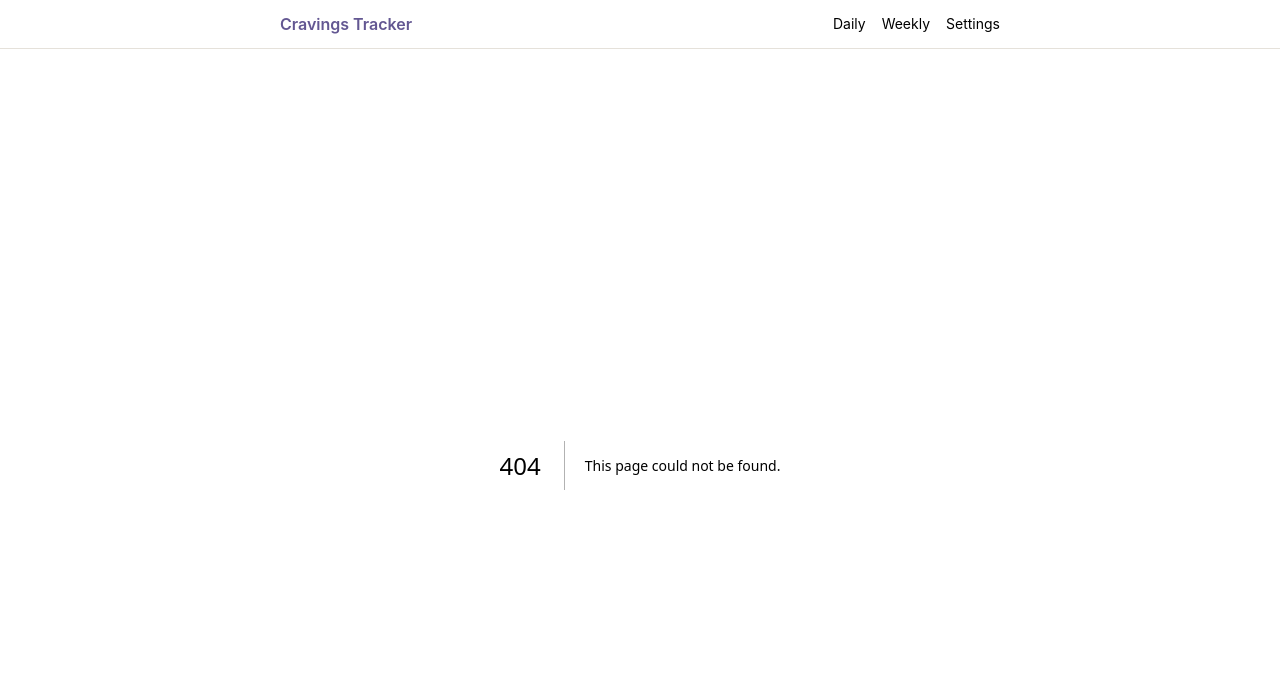
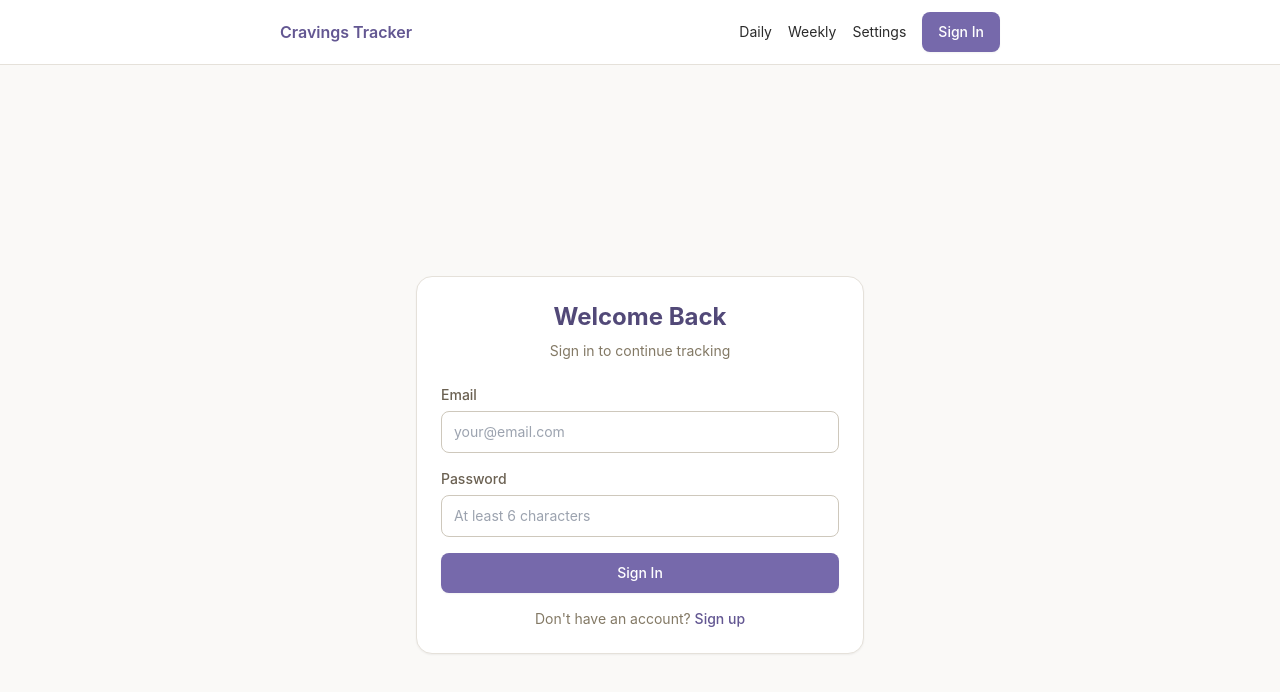
Before and after one commit to wtvares/Sugar-Tracker, a Next.js app: page /auth/signin in a window 1280 px wide. Before the commit this address had no page. Shown: the top 692 px of the page. Built offline with nearby package versions, Linux system fonts and the light colour scheme; no server answers.

Commit message:
Add login

```diff
--- /dev/null
+++ b/app/api/auth/[...nextauth]/route.ts
@@ -0,0 +1,101 @@
+import NextAuth from 'next-auth'
+import CredentialsProvider from 'next-auth/providers/credentials'
+import { createClient } from '@supabase/supabase-js'
+import { z } from 'zod'
+
+const supabase = createClient(
+  process.env.NEXT_PUBLIC_SUPABASE_URL!,
+  process.env.SUPABASE_SERVICE_ROLE_KEY!
+)
+
+const loginSchema = z.object({
+  email: z.string().email(),
+  password: z.string().min(6),
+})
+
+export const authOptions = {
+  providers: [
+    CredentialsProvider({
+      name: 'Credentials',
+      credentials: {
+        email: { label: 'Email', type: 'email' },
+        password: { label: 'Password', type: 'password' }
+      },
+      async authorize(credentials) {
+        if (!credentials?.email || !credentials?.password) {
+          return null
+        }
+
+        try {
+          const parsed = loginSchema.parse(credentials)
+
+          // Check if user exists
+          const { data: user, error: fetchError } = await supabase
+            .from('users')
+            .select('*')
+            .eq('email', parsed.email)
+            .single()
+
+          if (fetchError || !user) {
+            // Try to create new user
+            const { data: newUser, error: createError } = await supabase
+              .from('users')
+              .insert({
+                email: parsed.email,
+                password_hash: parsed.password, // In production, hash this!
+                created_at: new Date().toISOString()
+              })
+              .select()
+              .single()
+
+            if (createError || !newUser) {
+              return null
+            }
+
+            // Verify password (in production, use bcrypt)
+            if (newUser.password_hash === parsed.password) {
+              return {
+                id: newUser.id,
+                email: newUser.email,
+              }
+            }
+            return null
+          }
+
+          // Verify password (in production, use bcrypt)
+          if (user.password_hash === parsed.password) {
+            return {
+              id: user.id,
+              email: user.email,
+            }
+          }
+
+          return null
+        } catch {
+          return null
+        }
+      }
+    })
+  ],
+  pages: {
+    signIn: '/auth/signin',
+  },
+  callbacks: {
+    async jwt({ token, user }) {
+      if (user) {
+        token.id = user.id
+      }
+      return token
+    },
+    async session({ session, token }) {
+      if (session.user) {
+        session.user.id = token.id as string
+      }
+      return session
+    },
+  },
+  secret: process.env.NEXTAUTH_SECRET,
+}
+
+const handler = NextAuth(authOptions)
+export { handler as GET, handler as POST }
--- /dev/null
+++ b/app/auth/signin/page.tsx
@@ -0,0 +1,125 @@
+'use client'
+import { useState } from 'react'
+import { signIn } from 'next-auth/react'
+import { useRouter } from 'next/navigation'
+import { useForm } from 'react-hook-form'
+import { zodResolver } from '@hookform/resolvers/zod'
+import { z } from 'zod'
+import Link from 'next/link'
+
+const schema = z.object({
+  email: z.string().email('Invalid email address'),
+  password: z.string().min(6, 'Password must be at least 6 characters'),
+})
+
+type FormData = z.infer<typeof schema>
+
+export default function SignInPage() {
+  const router = useRouter()
+  const [isSignUp, setIsSignUp] = useState(false)
+  const [error, setError] = useState('')
+  const { register, handleSubmit, formState: { errors, isSubmitting } } = useForm<FormData>({
+    resolver: zodResolver(schema)
+  })
+
+  const onSubmit = async (data: FormData) => {
+    setError('')
+    try {
+      const result = await signIn('credentials', {
+        email: data.email,
+        password: data.password,
+        redirect: false,
+      })
+
+      if (result?.error) {
+        setError('Invalid email or password')
+      } else {
+        router.push('/')
+        router.refresh()
+      }
+    } catch (err) {
+      setError('Something went wrong. Please try again.')
+    }
+  }
+
+  return (
+    <div className="min-h-screen flex items-center justify-center px-4 pb-24 md:pb-8">
+      <div className="section max-w-md w-full">
+        <div className="text-center mb-6">
+          <h1 className="text-2xl font-bold text-lavender-800 mb-2">
+            {isSignUp ? 'Create Account' : 'Welcome Back'}
+          </h1>
+          <p className="text-sm text-warmgray-600">
+            {isSignUp ? 'Sign up to start tracking your cravings' : 'Sign in to continue tracking'}
+          </p>
+        </div>
+
+        <form onSubmit={handleSubmit(onSubmit)} className="space-y-4">
+          {error && (
+            <div className="bg-red-50 border border-red-200 text-red-700 px-4 py-3 rounded-lg text-sm">
+              {error}
+            </div>
+          )}
+
+          <div>
+            <label className="label">Email</label>
+            <input
+              type="email"
+              className="input"
+              {...register('email')}
+              placeholder="your@email.com"
+            />
+            {errors.email && (
+              <p className="text-red-600 text-xs mt-1">{errors.email.message}</p>
+            )}
+          </div>
+
+          <div>
+            <label className="label">Password</label>
+            <input
+              type="password"
+              className="input"
+              {...register('password')}
+              placeholder="At least 6 characters"
+            />
+            {errors.password && (
+              <p className="text-red-600 text-xs mt-1">{errors.password.message}</p>
+            )}
+          </div>
+
+          <button
+            type="submit"
+            disabled={isSubmitting}
+            className="btn btn-primary w-full"
+          >
+            {isSubmitting ? 'Signing in...' : (isSignUp ? 'Sign Up' : 'Sign In')}
+          </button>
+        </form>
+
+        <div className="mt-4 text-center text-sm text-warmgray-600">
+          {isSignUp ? (
+            <>
+              Already have an account?{' '}
+              <button
+                onClick={() => setIsSignUp(false)}
+                className="text-lavender-700 hover:underline font-medium"
+              >
+                Sign in
+              </button>
+            </>
+          ) : (
+            <>
+              Don't have an account?{' '}
+              <button
+                onClick={() => setIsSignUp(true)}
+                className="text-lavender-700 hover:underline font-medium"
+              >
+                Sign up
+              </button>
+            </>
+          )}
+        </div>
+      </div>
+    </div>
+  )
+}
--- a/app/layout.tsx
+++ b/app/layout.tsx
@@ -1,6 +1,8 @@
 import './globals.css'
 import NavBar from '@/components/NavBar'
 import Link from 'next/link'
+import { Providers } from './providers'
+import UserMenu from '@/components/UserMenu'
 
 export const metadata = {
   title: 'Cravings & Emotions Tracker',
@@ -11,18 +13,21 @@ export default function RootLayout({ children }: { children: React.ReactNode })
   return (
     <html lang="en">
       <body>
+        <Providers>
           <header className="bg-white border-b border-warmgray-200 sticky top-0 z-10">
             <div className="container py-3 flex items-center justify-between">
               <Link href="/" className="font-semibold text-lavender-700">Cravings Tracker</Link>
-            <div className="hidden md:flex gap-4 text-sm">
+              <div className="hidden md:flex gap-4 text-sm items-center">
                 <Link href="/daily" className="hover:underline">Daily</Link>
                 <Link href="/weekly" className="hover:underline">Weekly</Link>
                 <Link href="/settings" className="hover:underline">Settings</Link>
+                <UserMenu />
               </div>
             </div>
           </header>
           <main className="container py-4 mb-20 md:mb-8">{children}</main>
           <NavBar />
+        </Providers>
       </body>
     </html>
   )
--- a/app/page.tsx
+++ b/app/page.tsx
@@ -1,4 +1,6 @@
 'use client'
+import { useSession } from 'next-auth/react'
+import { useEffect, useState } from 'react'
 import Link from 'next/link'
 import StatCard from '@/components/StatCard'
 import { Storage } from '@/lib/storage'
@@ -7,8 +9,43 @@ import { LineChart, PieChart, BarChart } from '@/components/Charts'
 import { formatNice } from '@/lib/date'
 
 export default function Page() {
-  const dailies = Storage.listDaily()
-  const today = Storage.todayDaily()
+  const { data: session } = useSession()
+  const [dailies, setDailies] = useState<any[]>([])
+  const [today, setToday] = useState<any>(null)
+  const [weekly, setWeekly] = useState<any[]>([])
+
+  useEffect(() => {
+    const loadData = async () => {
+      if (session?.user?.id) {
+        const [dailyList, todayData, weeklyList] = await Promise.all([
+          Storage.listDaily(session.user.id),
+          Storage.todayDaily(session.user.id),
+          Storage.listWeekly(session.user.id)
+        ])
+        setDailies(dailyList)
+        setToday(todayData)
+        setWeekly(weeklyList)
+      } else {
+        // Fallback to localStorage - these are now async too, but can work without await for initial load
+        // For better UX, you might want to make these async as well
+        try {
+          const dailyList = await Storage.listDaily()
+          const todayData = await Storage.todayDaily()
+          const weeklyList = await Storage.listWeekly()
+          setDailies(dailyList)
+          setToday(todayData)
+          setWeekly(weeklyList)
+        } catch {
+          // If async fails, set empty arrays
+          setDailies([])
+          setToday(null)
+          setWeekly([])
+        }
+      }
+    }
+    loadData()
+  }, [session])
+
   const summary7 = lastNDays(dailies, 7)
   const streak = computeStreak(dailies)
 
--- /dev/null
+++ b/app/providers.tsx
@@ -0,0 +1,6 @@
+'use client'
+import { SessionProvider } from 'next-auth/react'
+
+export function Providers({ children }: { children: React.ReactNode }) {
+  return <SessionProvider>{children}</SessionProvider>
+}
--- /dev/null
+++ b/components/UserMenu.tsx
@@ -0,0 +1,31 @@
+'use client'
+import { useSession, signOut } from 'next-auth/react'
+import Link from 'next/link'
+
+export default function UserMenu() {
+  const { data: session, status } = useSession()
+
+  if (status === 'loading') {
+    return <div className="text-sm text-warmgray-500">Loading...</div>
+  }
+
+  if (!session) {
+    return (
+      <Link href="/auth/signin" className="btn btn-primary text-sm">
+        Sign In
+      </Link>
+    )
+  }
+
+  return (
+    <div className="flex items-center gap-3">
+      <span className="text-sm text-warmgray-600">{session.user?.email}</span>
+      <button
+        onClick={() => signOut({ callbackUrl: '/' })}
+        className="btn btn-ghost text-sm"
+      >
+        Sign Out
+      </button>
+    </div>
+  )
+}
--- a/lib/storage.ts
+++ b/lib/storage.ts
@@ -2,6 +2,7 @@
 import { DailyCheckIn, WeeklyReflection, Preferences } from './types'
 import { uid } from './id'
 import { todayISO } from './date'
+import { createClient } from '@supabase/supabase-js'
 
 const DAILY_KEY = 'ct_daily'
 const WEEKLY_KEY = 'ct_weekly'
--- /dev/null
+++ b/middleware.ts
@@ -0,0 +1,5 @@
+export { default } from 'next-auth/middleware'
+
+export const config = {
+  matcher: ['/daily/:path*', '/weekly/:path*', '/settings/:path*']
+}
--- a/package.json
+++ b/package.json
@@ -10,9 +10,11 @@
   "dependencies": {
     "@heroicons/react": "^2.1.5",
     "@hookform/resolvers": "^3.3.4",
+    "@supabase/supabase-js": "^2.39.0",
     "autoprefixer": "^10.4.20",
     "chart.js": "^4.4.4",
     "next": "^14.2.5",
+    "next-auth": "^4.24.5",
     "postcss": "^8.4.47",
     "react": "^18.3.1",
     "react-chartjs-2": "^5.2.0",
```
Also changed, not shown: 2 other files (tests, documents, lock files or other folders). Lines whose indentation alone changed are shown as unchanged.
